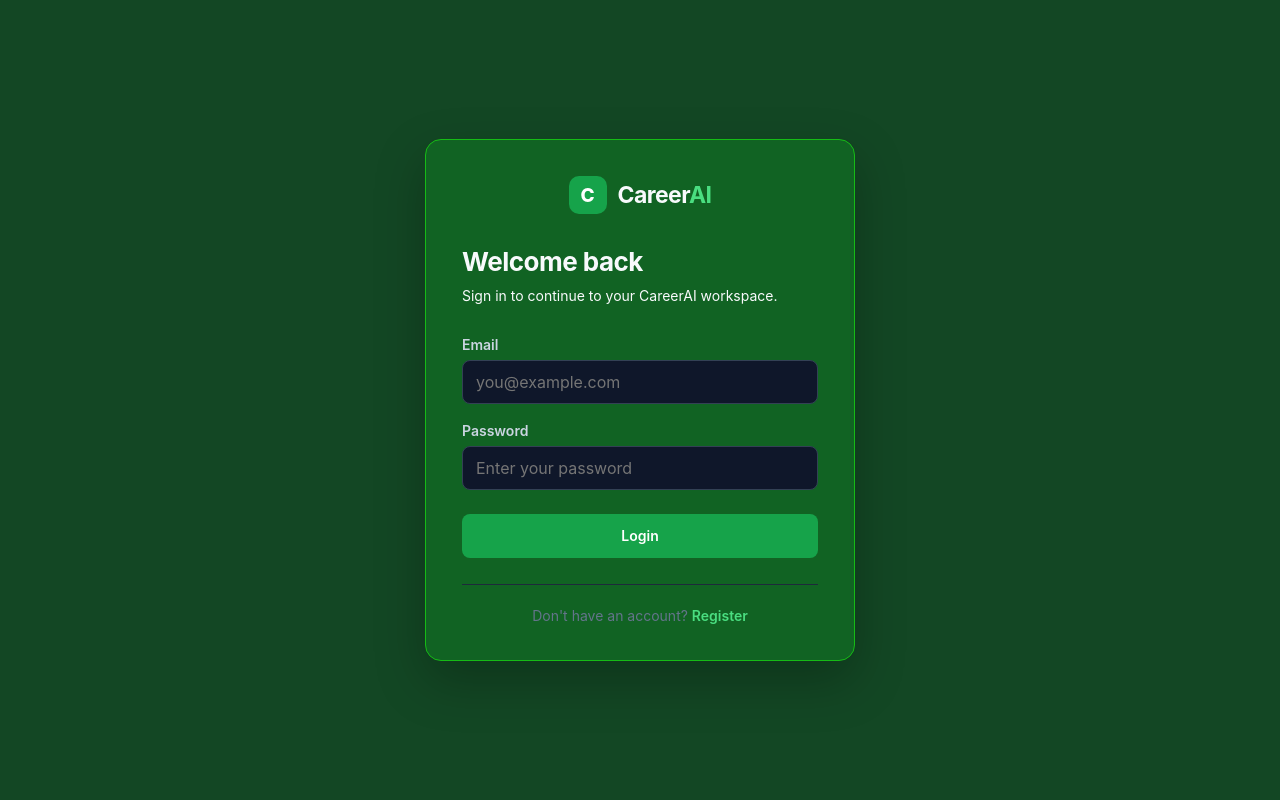
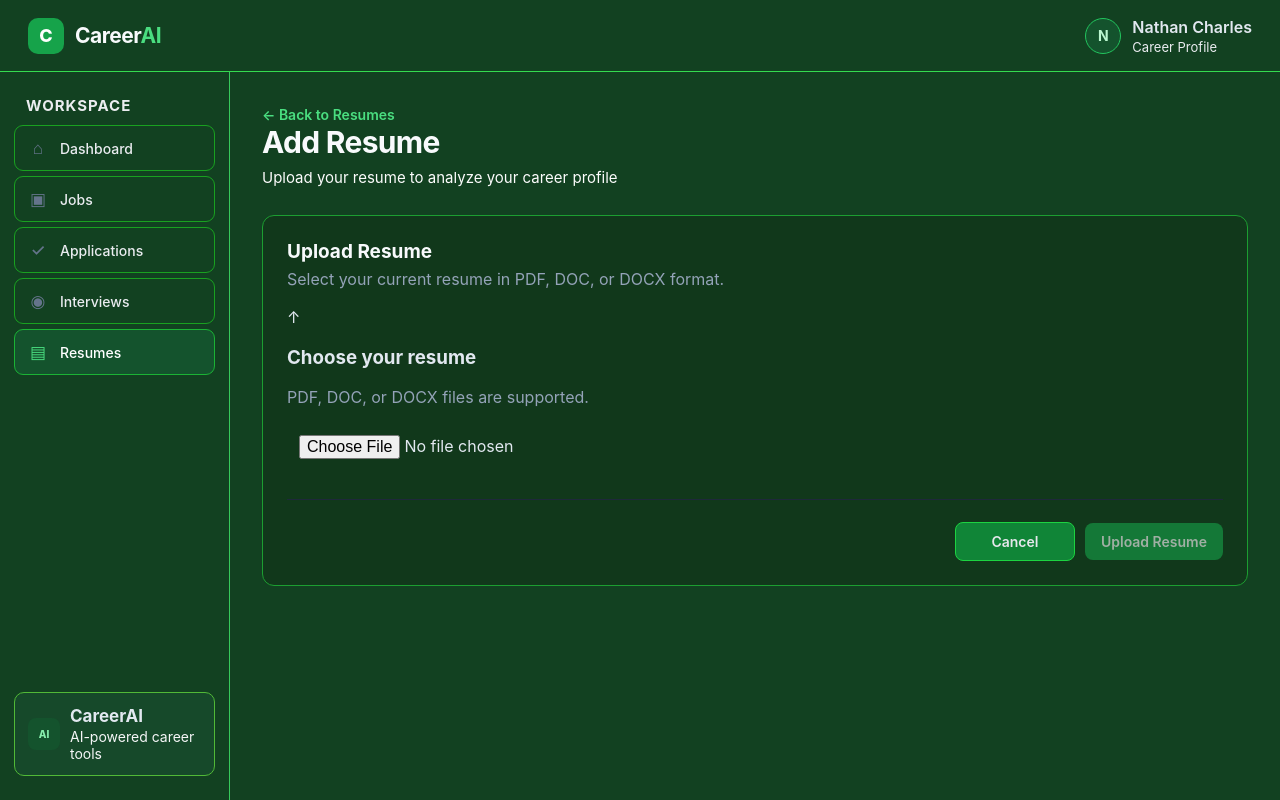
Before and after one commit to tremainec11-pixel/CareerAI, a React (Vite) app: page /resumes/new in a window 1280 px wide. Before the commit this address led to /login. Built offline with nearby package versions, Linux system fonts and the light colour scheme; no server answers.

Commit message:
Remove authentication requirement

```diff
--- a/src/components/common/ProtectedRoute.jsx
+++ /dev/null
@@ -1,18 +0,0 @@
-import { Navigate, Outlet } from "react-router-dom";
-import { useAuth } from "../../hooks/useAuth";
-
-function ProtectedRoute() {
-  const { isAuthenticated, loading } = useAuth();
-
-  if (loading) {
-    return <div>Loading...</div>;
-  }
-
-  if (!isAuthenticated) {
-    return <Navigate to="/login" replace />;
-  }
-
-  return <Outlet />;
-}
-
-export default ProtectedRoute;
--- a/src/components/layout/AppHeader.jsx
+++ b/src/components/layout/AppHeader.jsx
@@ -1,16 +1,5 @@
-import { useNavigate } from "react-router-dom";
-import { useAuth } from "../../hooks/useAuth";
-
 function AppHeader() {
-  const navigate = useNavigate();
-  const { user, logout } = useAuth();
-
-  function handleLogout() {
-    logout();
-    navigate("/login");
-  }
-
-  const fullName = user?.full_name || "Nathan Charles";
+  const fullName = "Nathan Charles";
   const firstInitial = fullName.charAt(0).toUpperCase();
 
   return (
@@ -39,14 +28,6 @@ function AppHeader() {
             Career Profile
           </span>
         </div>
-
-        <button
-          type="button"
-          className="logout-button"
-          onClick={handleLogout}
-        >
-          Logout
-        </button>
       </div>
     </header>
   );
--- a/src/context/AuthContext.jsx
+++ /dev/null
@@ -1,76 +0,0 @@
-import { createContext, useContext, useEffect, useState } from "react";
-import {
-  login as loginRequest,
-  register as registerRequest,
-  getCurrentUser,
-} from "../services/authService";
-
-const AuthContext = createContext(null);
-
-export function AuthProvider({ children }) {
-  const [user, setUser] = useState(null);
-  const [loading, setLoading] = useState(true);
-
-  useEffect(() => {
-    const token = localStorage.getItem("token");
-
-    if (!token) {
-      setLoading(false);
-      return;
-    }
-
-    getCurrentUser()
-      .then((currentUser) => {
-        setUser(currentUser);
-      })
-      .catch(() => {
-        localStorage.removeItem("token");
-        setUser(null);
-      })
-      .finally(() => {
-        setLoading(false);
-      });
-  }, []);
-
-  async function login(email, password) {
-    const data = await loginRequest(email, password);
-
-    const token = data.access_token;
-
-    localStorage.setItem("token", token);
-
-    const currentUser = await getCurrentUser();
-
-    setUser(currentUser);
-
-    return currentUser;
-  }
-
-  async function register(email, password, fullName) {
-    return registerRequest(email, password, fullName);
-  }
-
-  function logout() {
-    localStorage.removeItem("token");
-    setUser(null);
-  }
-
-  return (
-    <AuthContext.Provider
-      value={{
-        user,
-        loading,
-        login,
-        register,
-        logout,
-        isAuthenticated: !!user,
-      }}
-    >
-      {children}
-    </AuthContext.Provider>
-  );
-}
-
-export function useAuthContext() {
-  return useContext(AuthContext);
-}
--- a/src/hooks/useAuth.js
+++ /dev/null
@@ -1,5 +0,0 @@
-import { useAuthContext } from "../context/AuthContext";
-
-export function useAuth() {
-  return useAuthContext();
-}
--- a/src/main.jsx
+++ b/src/main.jsx
@@ -2,12 +2,9 @@ import { StrictMode } from "react";
 import { createRoot } from "react-dom/client";
 import "./index.css";
 import App from "./App.jsx";
-import { AuthProvider } from "./context/AuthContext.jsx";
 
 createRoot(document.getElementById("root")).render(
   <StrictMode>
-    <AuthProvider>
-      <App />
-    </AuthProvider>
+    <App />
   </StrictMode>
 );
--- a/src/pages/auth/Login.jsx
+++ /dev/null
@@ -1,108 +0,0 @@
-import { useState } from "react";
-import { Link, useNavigate } from "react-router-dom";
-import { useAuth } from "../../hooks/useAuth";
-
-function Login() {
-  const navigate = useNavigate();
-  const { login } = useAuth();
-
-  const [email, setEmail] = useState("");
-  const [password, setPassword] = useState("");
-  const [error, setError] = useState("");
-  const [loading, setLoading] = useState(false);
-
-  async function handleSubmit(event) {
-    event.preventDefault();
-
-    setError("");
-    setLoading(true);
-
-    try {
-      await login(email, password);
-      navigate("/dashboard");
-    } catch (err) {
-      setError(err.message || "Unable to login.");
-    } finally {
-      setLoading(false);
-    }
-  }
-
-  return (
-    <div className="auth-page">
-      <div className="auth-card">
-        <div className="auth-brand">
-          <div className="auth-brand-icon">C</div>
-
-          <div className="auth-brand-name">
-            Career<span>AI</span>
-          </div>
-        </div>
-
-        <div className="auth-header">
-          <h1>Welcome back</h1>
-
-          <p>
-            Sign in to continue to your CareerAI workspace.
-          </p>
-        </div>
-
-        <form onSubmit={handleSubmit} className="auth-form">
-          <div className="form-group">
-            <label className="form-label" htmlFor="email">
-              Email
-            </label>
-
-            <input
-              id="email"
-              type="email"
-              className="form-input"
-              placeholder="you@example.com"
-              value={email}
-              onChange={(event) => setEmail(event.target.value)}
-              required
-            />
-          </div>
-
-          <div className="form-group">
-            <label className="form-label" htmlFor="password">
-              Password
-            </label>
-
-            <input
-              id="password"
-              type="password"
-              className="form-input"
-              placeholder="Enter your password"
-              value={password}
-              onChange={(event) => setPassword(event.target.value)}
-              required
-            />
-          </div>
-
-          {error && (
-            <p className="error-message">
-              {error}
-            </p>
-          )}
-
-          <button
-            type="submit"
-            className="primary-button auth-submit-button"
-            disabled={loading}
-          >
-            {loading ? "Logging in..." : "Login"}
-          </button>
-        </form>
-
-        <div className="auth-footer">
-          <span>Don't have an account?</span>{" "}
-          <Link to="/register" className="text-link">
-            Register
-          </Link>
-        </div>
-      </div>
-    </div>
-  );
-}
-
-export default Login;
--- a/src/pages/auth/Register.jsx
+++ /dev/null
@@ -1,92 +0,0 @@
-import { useState } from "react";
-import { Link, useNavigate } from "react-router-dom";
-import { useAuth } from "../../hooks/useAuth";
-
-function Register() {
-  const navigate = useNavigate();
-  const { register } = useAuth();
-
-  const [fullName, setFullName] = useState("");
-  const [email, setEmail] = useState("");
-  const [password, setPassword] = useState("");
-  const [error, setError] = useState("");
-  const [success, setSuccess] = useState("");
-  const [loading, setLoading] = useState(false);
-
-  async function handleSubmit(event) {
-    event.preventDefault();
-
-    setError("");
-    setSuccess("");
-    setLoading(true);
-
-    try {
-      await register(email, password, fullName);
-
-      setSuccess("Account created successfully. Redirecting to login...");
-
-      setTimeout(() => {
-        navigate("/login");
-      }, 1000);
-    } catch (err) {
-      setError(err.message || "Unable to create account.");
-    } finally {
-      setLoading(false);
-    }
-  }
-
-  return (
-    <div>
-      <h1>CareerAI</h1>
-      <h2>Create Account</h2>
-
-      <form onSubmit={handleSubmit}>
-        <div>
-          <label htmlFor="fullName">Full Name</label>
-          <input
-            id="fullName"
-            type="text"
-            value={fullName}
-            onChange={(event) => setFullName(event.target.value)}
-            required
-          />
-        </div>
-
-        <div>
-          <label htmlFor="email">Email</label>
-          <input
-            id="email"
-            type="email"
-            value={email}
-            onChange={(event) => setEmail(event.target.value)}
-            required
-          />
-        </div>
-
-        <div>
-          <label htmlFor="password">Password</label>
-          <input
-            id="password"
-            type="password"
-            value={password}
-            onChange={(event) => setPassword(event.target.value)}
-            required
-          />
-        </div>
-
-        {error && <p>{error}</p>}
-        {success && <p>{success}</p>}
-
-        <button type="submit" disabled={loading}>
-          {loading ? "Creating account..." : "Register"}
-        </button>
-      </form>
-
-      <p>
-        Already have an account? <Link to="/login">Login</Link>
-      </p>
-    </div>
-  );
-}
-
-export default Register;
--- a/src/pages/dashboard/Dashboard.jsx
+++ b/src/pages/dashboard/Dashboard.jsx
@@ -1,14 +1,11 @@
 import { useEffect, useState } from "react";
 import { Link } from "react-router-dom";
-import { useAuth } from "../../hooks/useAuth";
 import { getJobs } from "../../services/jobService";
 import { getApplications } from "../../services/applicationService";
 import { getResumes } from "../../services/resumeService";
 import { getInterviews } from "../../services/interviewService";
 
 function Dashboard() {
-  const { user } = useAuth();
-
   const [jobs, setJobs] = useState([]);
   const [applications, setApplications] = useState([]);
   const [resumes, setResumes] = useState([]);
@@ -54,7 +51,7 @@ function Dashboard() {
           <h1 className="page-title">Dashboard</h1>
 
           <p className="page-subtitle">
-            Welcome back, {user?.full_name}.
+            Manage your career opportunities and applications.
           </p>
         </div>
 
--- a/src/routes/AppRoutes.jsx
+++ b/src/routes/AppRoutes.jsx
@@ -5,11 +5,8 @@ import {
   Navigate,
 } from "react-router-dom";
 
-
 import Jobs from "../pages/jobs/Jobs";
-import Login from "../pages/auth/Login";
 import AddJob from "../pages/jobs/AddJob";
-import Register from "../pages/auth/Register";
 import Resumes from "../pages/resumes/Resumes";
 import NewInterview from "../pages/NewInterview";
 import EditInterview from "../pages/EditInterview";
@@ -20,29 +17,16 @@ import Dashboard from "../pages/dashboard/Dashboard";
 import Applications from "../pages/applications/Applications";
 import Interviews from "../pages/Interviews";
 import MainLayout from "../components/layout/MainLayout";
-import ProtectedRoute from "../components/common/ProtectedRoute";
 
 function AppRoutes() {
   return (
     <BrowserRouter>
       <Routes>
-        <Route
-          path="/"
-          element={<Navigate to="/login" replace />}
-        />
 
-        <Route
-          path="/login"
-          element={<Login />}
-        />
+        <Route path="/" element={<Navigate to="/dashboard" replace />} />
 
-        <Route
-          path="/register"
-          element={<Register />}
-        />
+        <Route element={<MainLayout />}>
 
-        <Route element={<ProtectedRoute />}>
-          <Route element={<MainLayout />}>
           <Route
             path="/dashboard"
             element={<Dashboard />}
@@ -97,13 +81,14 @@ function AppRoutes() {
             path="/resumes/:id"
             element={<ResumeDetails />}
           />
-          </Route>
+
         </Route>
 
         <Route
           path="*"
-          element={<Navigate to="/login" replace />}
+          element={<Navigate to="/dashboard" replace />}
         />
+
       </Routes>
     </BrowserRouter>
   );
--- a/src/services/api.js
+++ b/src/services/api.js
@@ -1,18 +1,12 @@
 const API_URL = import.meta.env.VITE_API_URL;
 
 export async function apiRequest(endpoint, options = {}) {
-  const token = localStorage.getItem("token");
-
   const headers = {
     ...(options.body instanceof FormData
       ? {}
       : { "Content-Type": "application/json" }),
     ...(options.headers || {}),
   };
-
-  if (token) {
-    headers.Authorization = `Bearer ${token}`;
-  }
 
   const response = await fetch(`${API_URL}${endpoint}`, {
     ...options,
```
Also changed, not shown: src/services/authService.js (deleted, +0 -26 lines). Lines whose indentation alone changed are shown as unchanged.
